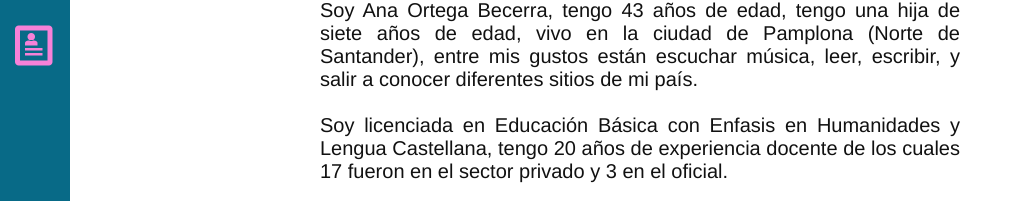
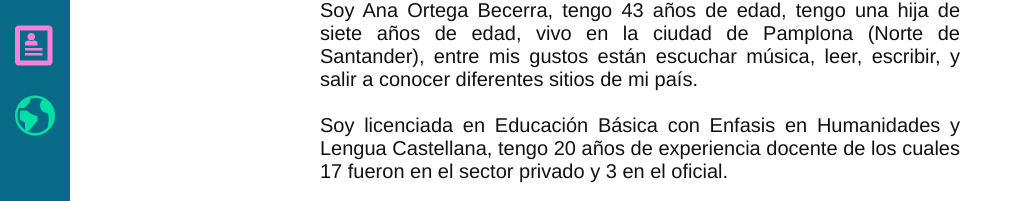
Before and after one commit to numeroa/numeroa.github.io, a plain HTML site: page perfil.html in a window 1280 px wide. Shown: the part 339-540 px from the top of the page, without its empty margins (0-1023 px from the left). Drawn offline with Linux system fonts and the light colour scheme; files whose address does not match are found by name.

Commit message:
Update perfil.html

```diff
--- a/perfil.html
+++ b/perfil.html
@@ -16,6 +16,7 @@
 				<li class=""><a href="tiracomica.html" class="icon-book" title="tira comica" class="icon"></a></li>
 				<li class=""><a href="multimedia.html" class="icon-file-play" title="multimedia" class="icon"></a></li>
 				<li class=""><a href="perfil.html" class="icon-profile" title="perfil" class="icon"></a></li>
+				<li class=""><a href="mapamental.html" class="icon-earth" title="mapa mental" class="icon"></a></li>
 			</ul>
 	</nav>
 	<div class="contenedor_perfil">
```
